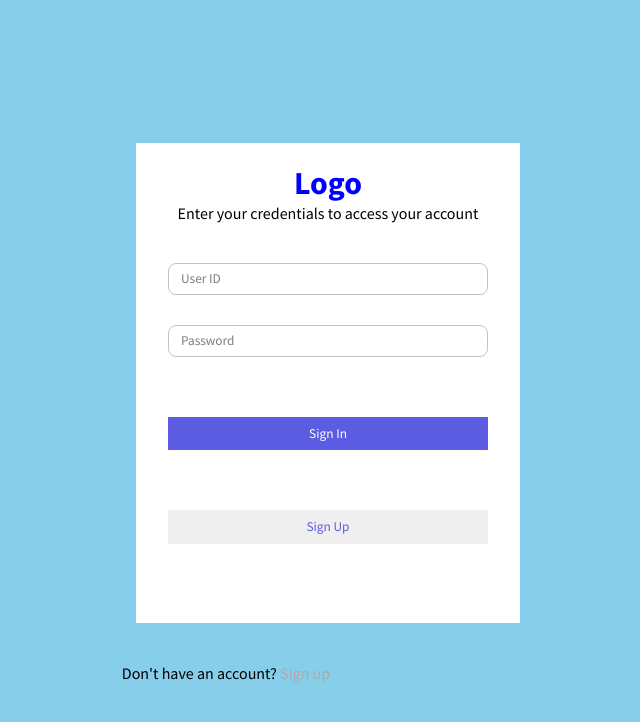
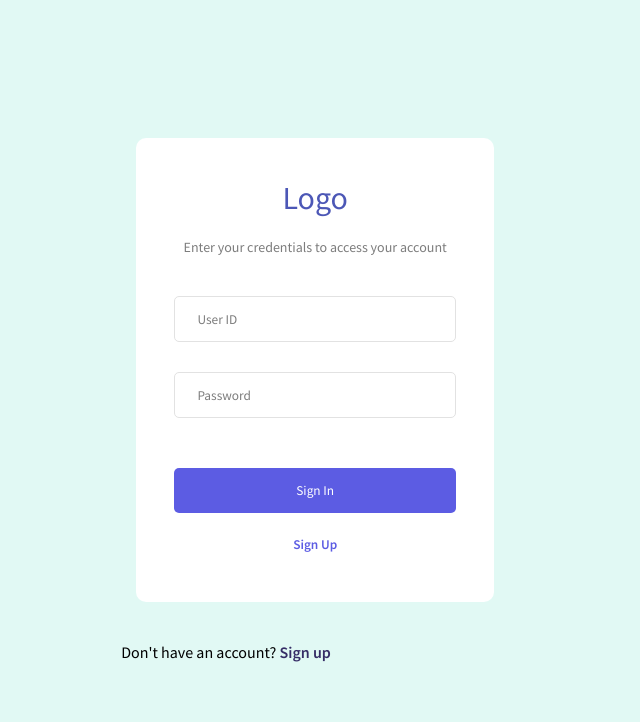
Before and after one commit to ioabhishek/Real-Estate-Project, a React (Create React App) app in the folder client/: page / in a window 1280 px wide. Shown: the top 722 px of the page, without its empty margins (414-1054 px from the left). Built offline with nearby package versions, Linux system fonts and the light colour scheme.

Commit message:
css changes

```diff
--- a/client/src/App.css
+++ b/client/src/App.css
@@ -13,14 +13,14 @@ body{
 }
 
 .nav-bar{
-  margin: 1px;
   border-bottom: 5px solid #E1F9F4;
   width: 100%;
   height: 100px;
+  margin-bottom: 35px;
   font-family: 'Source Sans Pro';
   font-style: normal;
   font-weight: 400;
-  font-size: 20px;
+  /* font-size: 16px; */
   line-height: 25px;
   color: #B4B4C6;
 }
@@ -39,12 +39,12 @@ color: #A6A6A6;
 
 .user{
   float: left;
-  margin-top: 30px;
+  margin-top: 35px;
   margin-left: 350px;
   font-family: 'Source Sans Pro';
 font-style: normal;
 font-weight: 400;
-font-size: 20px;
+font-size: 16px;
 line-height: 25px;
 
 color: #B4B4C6;
@@ -63,7 +63,7 @@ color: #B4B4C6;
 /* side bar */
 ul {
   list-style-type: none;
-  margin-top: -115px;
+  margin-top: -135px;
   padding: 0;
   width: 20%;
   background-color: #E1F9F4;;
@@ -84,15 +84,14 @@ li a {
   font-size: 20px;
 }
 
-.icons, a {
-  color: #aaa;
-}
-p a:hover{
+/* p a:hover{
   color: #2289FF;
-}
-li a:hover{
+} */
+
+/* li a:hover{
   color: #2289FF;
-}
+} */
+
 h1{
   text-align: center;
   color: black;
@@ -102,114 +101,65 @@ h1{
 
 .button{
   float: right;
-  margin-top: 30px;
-  margin-right: 50px;
+  margin-right: 30px;
   background: #6AB4F8;
   color: #FFFFFF;
   border:none;
   height: 40px;
   width: 150px;
   border-radius:20px;
-font-family: 'Source Sans Pro';
-font-style: normal;
-font-weight: 400;
-font-size: 20px;
-line-height: 25px;
-color: #FFFFFF;
+  box-shadow: 0px 10px 25px rgba(0, 0, 0, 0.13);
+}
 
+.button span {
+  color: white;
 }
 
 .searchbar{
   float: left;
-  /* margin-top: 30px; */
-  margin-left: 350px;
+  margin-left: 335px;
   height: 40px;
-  /* width: 150px; */
-  /* border-radius:20px; */
-  /* border:none; */
-  /* outline: 0px solid transparent; */
-  /* box-shadow: 0px 10px 25px rgba(0, 0, 0, 0.13); */
-  position: absolute;
+  background-color: white;
+  border-radius: 50px;
+  box-shadow: 0px 10px 25px rgba(0, 0, 0, 0.13);
 }
 
-#search-icon{
-  position: absolute;
-  width: 70px;
-  margin-left: -9vh;
-  margin-top: 1.2vh;
-  border-left: 3px solid;
-  color: #6AB4F8;
-  /* border-left-width: 3px; */
-  /* height:100%; */
+.search-bar button {
+  padding: 0px 10px 0px 0px;
+  border-radius: 100px;
+  border: none;
+  color:#6AB4F8;
+  background-color: white;
+}
 
-  /* outline: 0px solid transparent; */
-
+::placeholder {
+  color: #7D7D7D;
 }
 
 #search{
-  /* border: 1px solid skyblue; */
   border-radius: 20px;
-  /* border: none; */
-  width: 250px;
+  border: none;
+  width: 220px;
   height: 40px;
   outline: 0px solid skyblue;
 }
+
 #search:hover{
   color: #2289FF;
-  /* outline: 0px solid transparent; */
+}
+
+.left-logo a {
+  color: #000000;
+}
+
+a {
+  color: #7D7D7D;
 }
 
 /* sign in */
-.form-container{
-  width: 100%;
-  height: 100vh;
-  /* margin: 0px;
-  padding: 0px; */
-  display: table;
-  /* height: 100%; */
-  margin: 0 auto;
-  background-color: skyblue;
-}
-.login-form{
-  background-color: #fff;
-  width: 30vw;
-  height: 60vh;
-  margin-left: 550px;
-  /* text-align: center; */
 
-}
-.parent-container{
-  display: table-cell;
-  vertical-align: middle;
-  text-align: center;
-}
-form{
-  margin-top: 25px;
-}
 
-.logo{
-  color: blue;
-  margin-top:px;
-}
-.form-control{
-  width: 25vw;
-  height: 4vh;
-}
-.btn-primary{
-  width: 25vw;
-  height: 4.2vh;
-  border: none;
-  color: white;
-  background-color: rgb(92, 92, 227);
-}
-.btn-light{
-  width: 25vw;
-  height: 4.2vh;
-  color: rgb(92, 92, 227);
-  background-color: none;
-  border: none;
-  /* background-color: rgb(92, 92, 227); */
-}
+
 
 .icons {
   display: flex;
@@ -224,7 +174,7 @@ form{
 
 .left-logo {
   margin-top: 35px;
-  margin-bottom: 80px;
+  margin-bottom: 30px;
 }
 
 .nicon {
@@ -241,13 +191,14 @@ table {
   flex-direction: column;
   align-items: center;
   margin-left: 20%;
-  margin-top: 5%;
+  margin-top: 7%;
   border-radius: 5px;
 }
 
 th {
   color:#284E91;
   text-align: left;
+  font-weight: 400;
 }
 
 th, td {
@@ -261,6 +212,7 @@ tr {
   background-color: white;
   margin: 5px 30px 5px 30px;
   border-radius: 14px;
+  padding-left: 20px;
 }
 
 th, td {
@@ -273,3 +225,34 @@ th, td {
   padding: 5px 20px 5px 20px;
   border-radius: 6px;
 }
+
+/* Nav Logout  */
+.logout {
+  display: flex;
+  gap: 10px;
+  margin-top: 35px;
+  align-items: center;
+  font-size: 16px;
+}
+
+/* Left menu items  */
+.icons a{
+  color: #AAAAAA;
+  font-size: 18px;
+}
+
+.icons .proper {
+  color:#2289FF;
+}
+
+.addbutton {
+  color: white;
+}
+
+.addbutton span {
+  margin-right: 10px;
+}
+
+.logout {
+  color: #A6A6A6;
+}
--- a/client/src/CSS/form.css
+++ b/client/src/CSS/form.css
@@ -74,6 +74,5 @@ select option {
 }
 
 button{
-  margin: 10px;
   margin-bottom: 30px;
 }
--- /dev/null
+++ b/client/src/CSS/login.css
@@ -0,0 +1,73 @@
+.form-container{
+  width: 100%;
+  height: 100vh;
+  display: table;
+  margin: 0 auto;
+  background-color: #E1F9F4;
+}
+
+.login-form{
+  background-color: #fff;
+  border-radius: 10px;
+  width: 28vw;
+  height: 58vh;
+  margin-left: 550px;
+}
+
+.signup-form {
+  height: 64vh;
+}
+.parent-container{
+  display: table-cell;
+  vertical-align: middle;
+  text-align: center;
+}
+
+.logo{
+  color: #4C57B6;
+  margin-top:20px;
+  font-weight: 400;
+}
+
+.form-control{
+  width: 22vw;
+  height: 4vh;
+  padding: 22px;
+  border-radius: 5px;
+  outline: none;
+  border: 1px solid #E2E2E2;
+}
+
+.btn-primary{
+  width: 22vw;
+  border: none;
+  padding: 14px;
+  margin-bottom: 0px;
+  border-radius: 5px;
+  color: white;
+  background-color: rgb(92, 92, 227);
+}
+
+.btn-light{
+  width: 22vw;
+  padding: 0px;
+  font-weight: 600;
+  color: rgb(92, 92, 227);
+  background-color: white;
+  border: none;
+}
+
+.login-form p{
+  font-size: 14px;
+  color: #7d7d7d;
+}
+
+.signup-link{
+  font-weight: 600;
+  color: #352D66;
+}
+
+.signin-link {
+  font-weight: 600;
+  color: #352D66;
+}
--- a/client/src/Components/Authentication/SignIn.js
+++ b/client/src/Components/Authentication/SignIn.js
@@ -1,5 +1,7 @@
 import { Link, useNavigate } from "react-router-dom";
 import { useState } from "react";
+import '../../CSS/login.css';
+
 const SignIn = () => {
   let history = useNavigate();
   const [user, setUser] = useState({ email: "", password: "" });
@@ -65,6 +67,7 @@ const SignIn = () => {
           <form className="login-form" onSubmit={handleSubmit}>
             <br />
             <h1 className="logo">Logo</h1>
+            <br />
             <p>Enter your credentials to access your account</p>
             <br />
             <br />
@@ -79,7 +82,7 @@ const SignIn = () => {
                 onChange={handleInputs}
                 aria-describedby="emailHelp"
                 placeholder="User ID"
-              />
+              i/>
             </div>
             <br />
             <div className="mb-3">
@@ -112,7 +115,7 @@ const SignIn = () => {
           <br />
           <div className="bottom-container">
             <p>
-              Don't have an account? <Link to="/register">Sign up</Link>
+              Don't have an account? <Link to="/register" className="signup-link">Sign up</Link>
             </p>
           </div>
         </div>
--- a/client/src/Components/Authentication/SignUp.js
+++ b/client/src/Components/Authentication/SignUp.js
@@ -1,5 +1,7 @@
 import { Link,useNavigate } from "react-router-dom";
 import { useState } from "react";
+import '../../CSS/login.css';
+
 const SignUp=()=>{
   let history = useNavigate()
   const [newUser, setNewUser] = useState({
@@ -48,7 +50,6 @@ const SignUp=()=>{
           window.alert("Password did not matched")
         }
       }
-
     }
 }
 
@@ -56,9 +57,9 @@ const SignUp=()=>{
   return(<>
   <div className="form-container">
         <div className="parent-container">
-        <form method="POST" className="login-form"><br />
-          <h1 className="logo">Logo</h1>
-          <p>Enter your credentials to access your account</p><br /><br />
+        <form method="POST" className="login-form signup-form"><br />
+          <h1 className="logo">Logo</h1><br />
+          <p>Create New Account</p><br /><br />
           <div className="mb-3">
             {/* <label htmlFor='exampleInputEmail1' className="form-label"> </label> */}
             <input
@@ -114,7 +115,7 @@ const SignUp=()=>{
         <br /><br />
         <div className="bottom-container">
           <p>
-            <Link to='/'>Sign In</Link>
+            <Link to='/' className="signin-link">Sign In</Link>
           </p>
         </div>
       </div>
--- a/client/src/Components/property-listing/Navbar.js
+++ b/client/src/Components/property-listing/Navbar.js
@@ -24,29 +24,15 @@ const NavBar = () => {
         <nav className="nav-bar">
           <span className="user">User ID: {user.email}</span>
           <span className="logout">
-            <svg
-              xmlns="http://www.w3.org/2000/svg"
-              width="20"
-              height="20"
-              viewBox="0 0 24 24"
-              fill="none"
-              stroke="currentColor"
-              stroke-width="2"
-              stroke-linecap="round"
-              stroke-linejoin="round"
-              class="feather feather-user"
-            >
-              <path d="M20 21v-2a4 4 0 0 0-4-4H8a4 4 0 0 0-4 4v2"></path>
-              <circle cx="12" cy="7" r="4"></circle>
-            </svg>{" "}
-            <Nav>
-              <NavDropdown title={user.email}>
-
-              <button>  <NavDropdown.Item onClick={handleLogout} >Logout</NavDropdown.Item></button>
+            <i class="fa-solid fa-user"></i>{" "}
+            <Nav className="nav-logout">
+              <NavDropdown className="nav-email" title={user.email} >
+                <button>
+                  <NavDropdown.Item onClick={handleLogout} >Logout</NavDropdown.Item>
+                </button>
               </NavDropdown>
             </Nav>
-            {/* <i class="arrow down"></i> */}
-
+            <i class="fa-solid fa-chevron-down"></i>
           </span>
         </nav>
       </div>
--- a/client/src/Components/property-listing/PropertyListing.js
+++ b/client/src/Components/property-listing/PropertyListing.js
@@ -35,6 +35,7 @@ const Listing = () => {
   return (
     <>
       <div className="content">
+
         <div className="searchbar">
           <form class="search-bar">
             <input
@@ -43,31 +44,17 @@ const Listing = () => {
               placeholder="Search PPD ID"
               onChange={searchHandle}
             />
-            <svg id="search-icon"
-              xmlns="http://www.w3.org/2000/svg"
-              width="24"
-              height="24"
-              viewBox="0 0 24 24"
-              fill="none"
-              stroke="currentColor"
-              stroke-width="1.5"
-              stroke-linecap="round"
-              stroke-linejoin="round"
-              class="feather feather-search"
-            >
-              <circle cx="11" cy="11" r="8"></circle>
-              <line x1="21" y1="21" x2="16.65" y2="16.65"></line>
-            </svg>
+            <button type="submit"><i class="fa-solid fa-magnifying-glass"></i></button>
           </form>
         </div>
+
         <div className="addbutton">
-
-          <button type="button" class="button"><Link to='/desktop'>
+          <button type="button" class="button"><Link to='/desktop' className="addbutton">
             <span><i class="fa-solid fa-plus"></i></span>Add Property</Link>
           </button>
-
         </div>
       </div>
+
       <div class="container">
         <table class="table">
           <tr>
```
Also changed, not shown: client/src/Components/property-listing/LeftSideBar.js (+7 -8 lines), client/src/Components/property-listing/Switch.js (added, +15 -0 lines).
